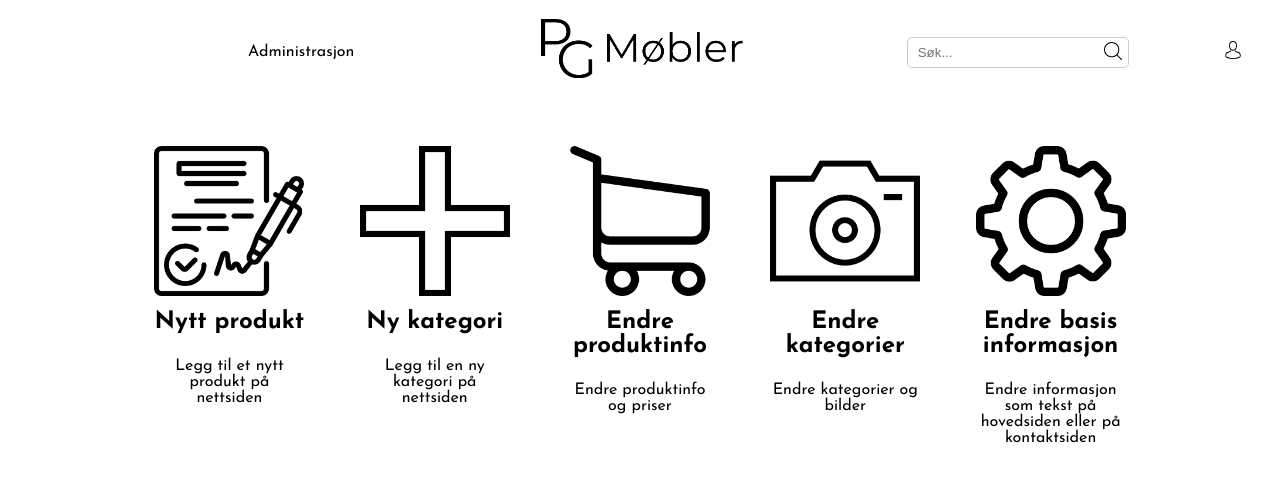
After one commit to helfiesp/pgmobler_web, a Django app: page /administration in a window 1280 px wide. The commit adds this page. Shown: the top 482 px of the page. Run offline with Django 5.2, Linux system fonts and the light colour scheme; data that the repository does not hold is empty.

Commit message:
Changes to administration

```diff
--- a/pgmobler/urls.py
+++ b/pgmobler/urls.py
@@ -24,19 +24,22 @@ urlpatterns = [
     path('admin/', admin.site.urls),
     path('', views.index, name='hjem'),
     path('categories', views.categories, name='categories'),
-    path('categories/add', views.add_category, name='add_category'),
     path('categories/<str:category_name>', views.category_search, name='category_search'),
 
     path('products', views.all_products, name='products'),
     path('product/<int:product_id>/', views.product_page, name='product_page'),
     path('search/', views.general_search, name='general_search'),
 
+
+    # ADMIN STUFF
+    path('administration', views.administration, name='administration'),
+
     path('products/add', views.add_product, name='add_product'),
-
 
     path('products/edit/', views.product_list_and_update, name='update_products'),
     path('products/edit/<int:product_id>/', views.product_list_and_update, name='update_products_id'),
 
+    path('categories/add/', views.add_category, name='add_category'),
     path('categories/edit/', views.category_list_and_update, name='update_categories'),
     path('categories/edit/<int:category_id>/', views.category_list_and_update, name='update_categories_id'),
 
@@ -52,7 +55,7 @@ urlpatterns = [
     path('business_information/', views.text_areas_list_and_update, name='business_information'),
     path('business_information/create/', views.text_areas_list_and_update, name='create_business_information'),
     path('business_information/edit/<int:business_info_id>/', views.text_areas_list_and_update, name='update_business_information'),
-
+    # END OF ADMIN STUFF
 
     path('about_us', views.about_us, name='about_us'),
     path('contact', views.contact, name='contact'),
--- /dev/null
+++ b/templates/admin/admin_base.html
@@ -0,0 +1,54 @@
+{% extends "base/base.html" %}
+{% load static %}
+
+
+
+{% block content %}
+<style>
+.category-item {
+  max-width:150px;
+}
+
+</style>
+<div class="main-container">
+  <div class="product-categories">
+    <div class="category-item">
+      <a style="text-decoration: none; color: black;" href="{% url 'add_product' %}">
+      <img src="{{ MEDIA_URL }}/icons/contract.png"class="category-image">
+    <h3>Nytt produkt</h3>
+    <p>Legg til et nytt produkt på nettsiden</p></a>
+  </div>
+
+   <div class="category-item">
+      <a style="text-decoration: none; color: black;" href="{% url 'add_category' %}">
+      <img src="{{ MEDIA_URL }}/icons/add.png"class="category-image">
+    <h3>Ny kategori</h3>
+    <p>Legg til en ny kategori på nettsiden</p></a>
+  </div>
+
+
+  <div class="category-item">
+      <a style="text-decoration: none; color: black;" href="{% url 'update_products' %}">
+      <img src="{{ MEDIA_URL }}/icons/shopping-cart.png"class="category-image">
+    <h3>Endre produktinfo</h3>
+    <p>Endre produktinfo og priser</p></a>
+  </div>
+
+  <div class="category-item">
+      <a style="text-decoration: none; color: black;" href="{% url 'update_categories' %}">
+      <img src="{{ MEDIA_URL }}/icons/photo-camera.png"class="category-image">
+    <h3>Endre kategorier</h3>
+    <p>Endre kategorier og bilder</p></a>
+  </div>
+
+  <div class="category-item">
+      <a style="text-decoration: none; color: black;" href="{% url 'update_text_areas' %}">
+      <img src="{{ MEDIA_URL }}/icons/settings.png"class="category-image">
+    <h3>Endre basis informasjon</h3>
+    <p>Endre informasjon som tekst på hovedsiden eller på kontaktsiden</p></a>
+  </div>
+
+  </div>
+</div>
+
+{% endblock %}
--- a/templates/admin/update_products.html
+++ b/templates/admin/update_products.html
@@ -1,4 +1,4 @@
-
+{% extends "base/base.html" %}
 {% load static %}
 {% block content %}
 
--- a/templates/base/base.html
+++ b/templates/base/base.html
@@ -31,6 +31,7 @@
         <li><a href="{% url 'products' %}">{{ text_areas.nav_item_2 }}</a></li>
         <li><a href="{% url 'about_us' %}">{{ text_areas.nav_item_3 }}</a></li>
         <li><a href="{% url 'contact' %}">{{ text_areas.nav_item_4 }}</a></li>
+        <li><a href="{% url 'administration' %}">Administrasjon</a></li>
       </ul>
 
       <!-- Logo -->
--- a/website_app/views.py
+++ b/website_app/views.py
@@ -12,6 +12,9 @@ from django.utils import timezone
 
 def index(request):
     return render(request, 'index.html')
+
+def administration(request):
+    return render(request, 'admin/admin_base.html')
 
 def categories(request):
     return render(request, 'categories.html')
```
Also changed, not shown: pgmobler/settings.py (+6 -6 lines), templates/admin/update_categories.html (+3 -9 lines), templates/admin/update_text_areas.html (+1 -9 lines), media/icons/add.png (added), media/icons/contract.png (added), media/icons/open_book.png (added), media/icons/photo-camera.png (added), media/icons/tools.png (added), 2 other files.
